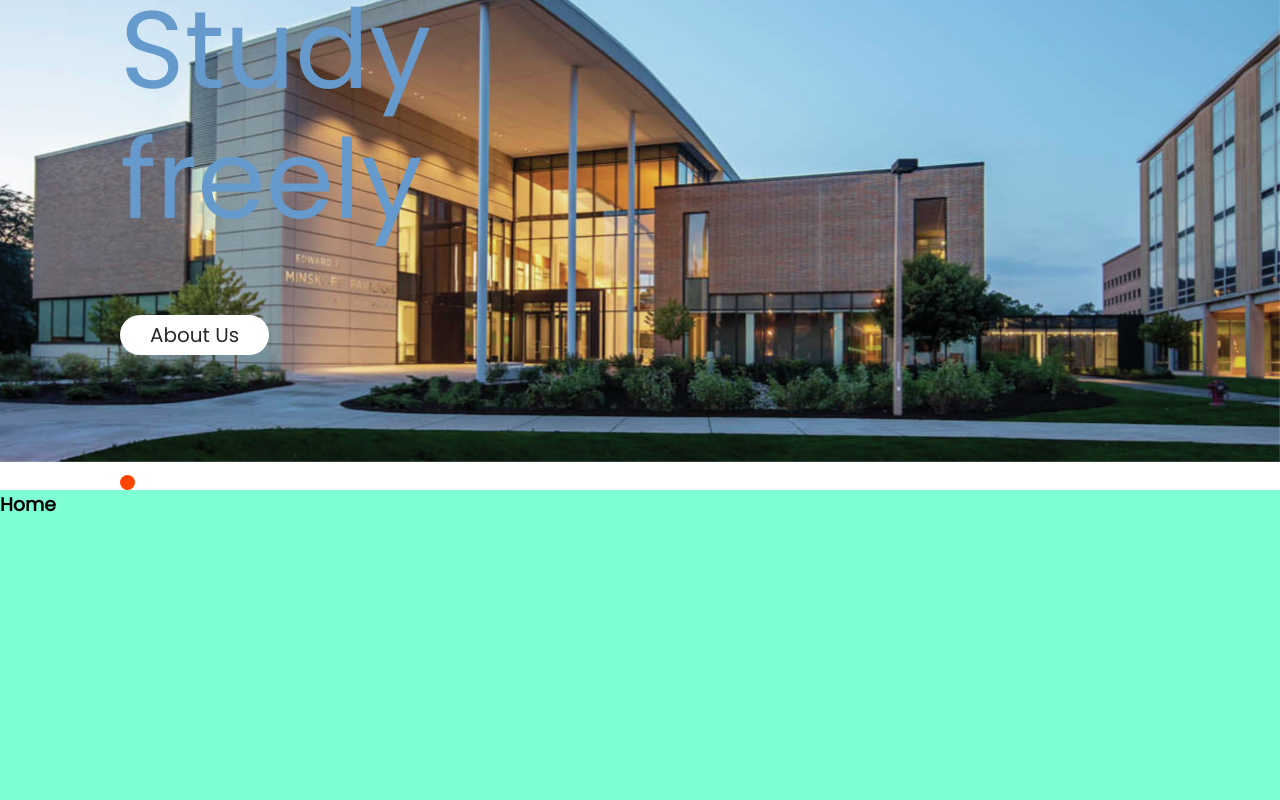
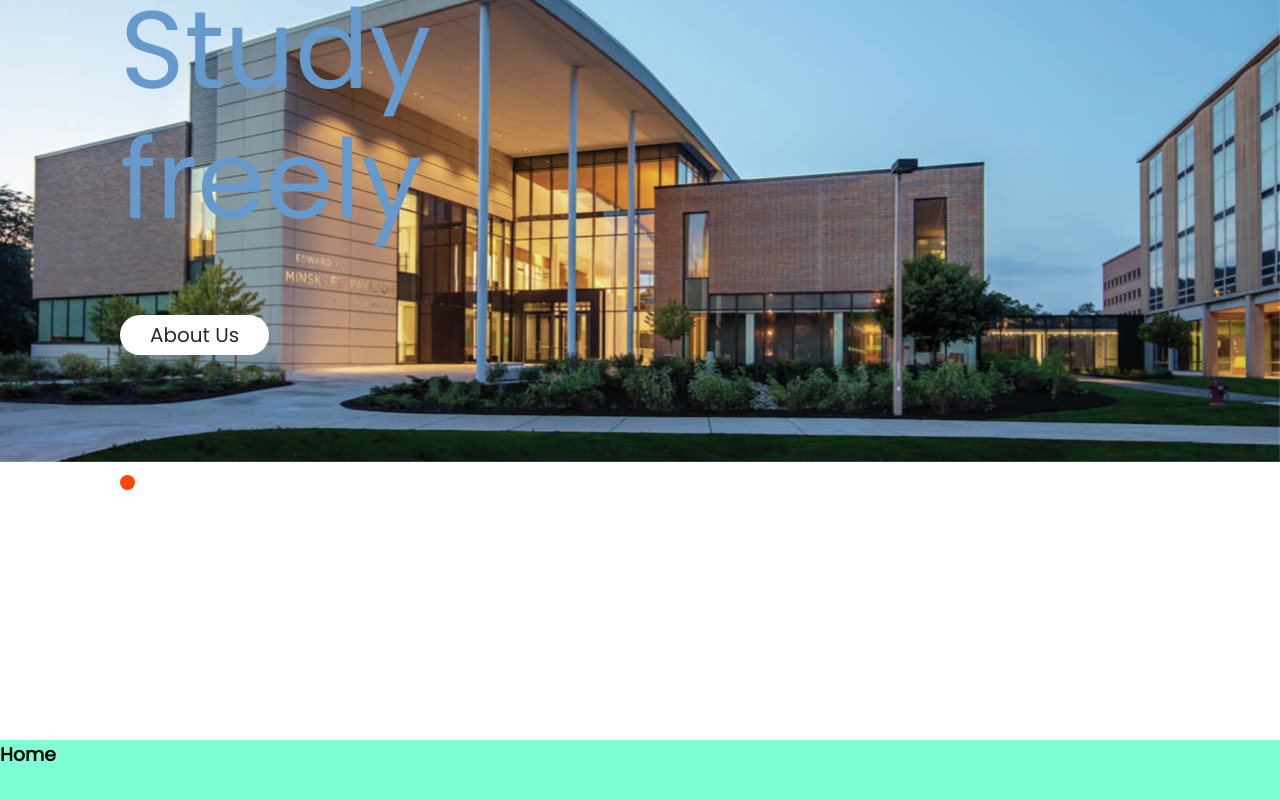
Before and after one commit to srcheeti/Project-SKEZ, a React (Vite) app in the folder project-skez/: page / in a window 1280 px wide. Shown: the part 338-1138 px from the top of the page. Built offline with nearby package versions, Linux system fonts and the light colour scheme.

Commit message:
Fixed scrolling

```diff
--- a/project-skez/src/App.jsx
+++ b/project-skez/src/App.jsx
@@ -29,6 +29,9 @@ const App = () => {
         setHeroCount={setHeroCount}
         playStatus={playStatus}
       />
+      <div className='space'>
+        <h3></h3>
+      </div>
       <div className='home'>
         <h3>Home</h3>
       </div>
--- a/project-skez/src/components/background/background.css
+++ b/project-skez/src/components/background/background.css
@@ -25,3 +25,18 @@
 .fade-in {
     animation: fadeIn 500ms ease-in-out;
 }
+
+.space {
+    height: 250px;
+    background-position: 100%;
+    object-fit: cover;
+    z-index: -1;
+}
+
+.home {
+    height: 1000px;
+    background-color: aquamarine;
+    background-position: 100%;
+    object-fit: cover;
+    z-index: -1;
+}
--- a/project-skez/src/components/hero/hero.css
+++ b/project-skez/src/components/hero/hero.css
@@ -65,11 +65,3 @@
     color: #FFF;
     font-size: 19px;
 }
-
-.home {
-    height: 1000px;
-    background-color: aquamarine;
-    background-position: 100%;
-    object-fit: cover;
-    z-index: -1;
-}
```
